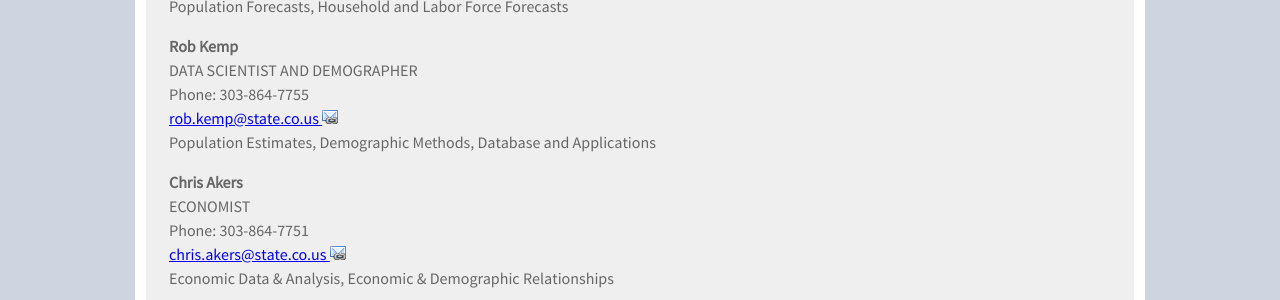
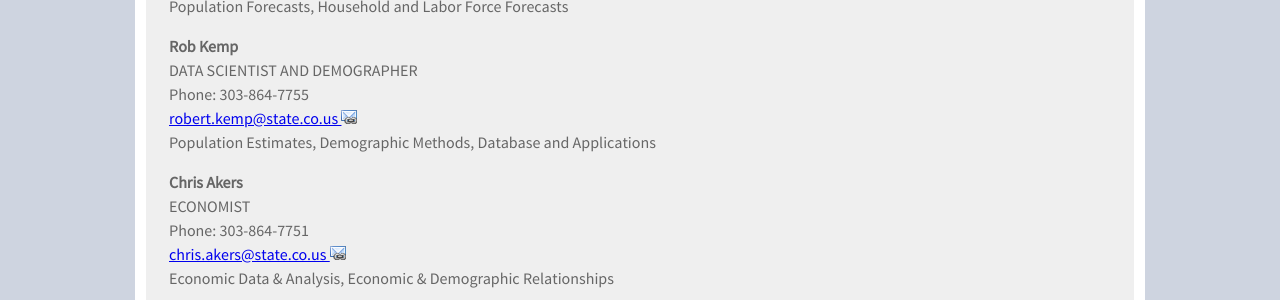
Before and after one commit to TBleess/Website_New, a Jekyll site: the page built from pages/0_Homepage_and_Footer_Links/contact.md, in a window 1280 px wide. Shown: the part 980-1280 px from the top of the page. Built offline with Jekyll 4.4.1, drawn with Linux system fonts in a browser that asks for light colours.

Commit message:
Update contact.md

```diff
--- a/pages/0_Homepage_and_Footer_Links/contact.md
+++ b/pages/0_Homepage_and_Footer_Links/contact.md
@@ -32,7 +32,7 @@ Population Forecasts, Household and Labor Force Forecasts
 **Rob Kemp**
 DATA SCIENTIST AND DEMOGRAPHER
 Phone: 303-864-7755
-[rob.kemp@state.co.us ![email](/images/email_link.png 'send email')](mailto:rob.kemp@state.co.us)
+[robert.kemp@state.co.us ![email](/images/email_link.png 'send email')](mailto:robert.kemp@state.co.us)
 Population Estimates, Demographic Methods, Database and Applications
 
 **Chris Akers**
```
